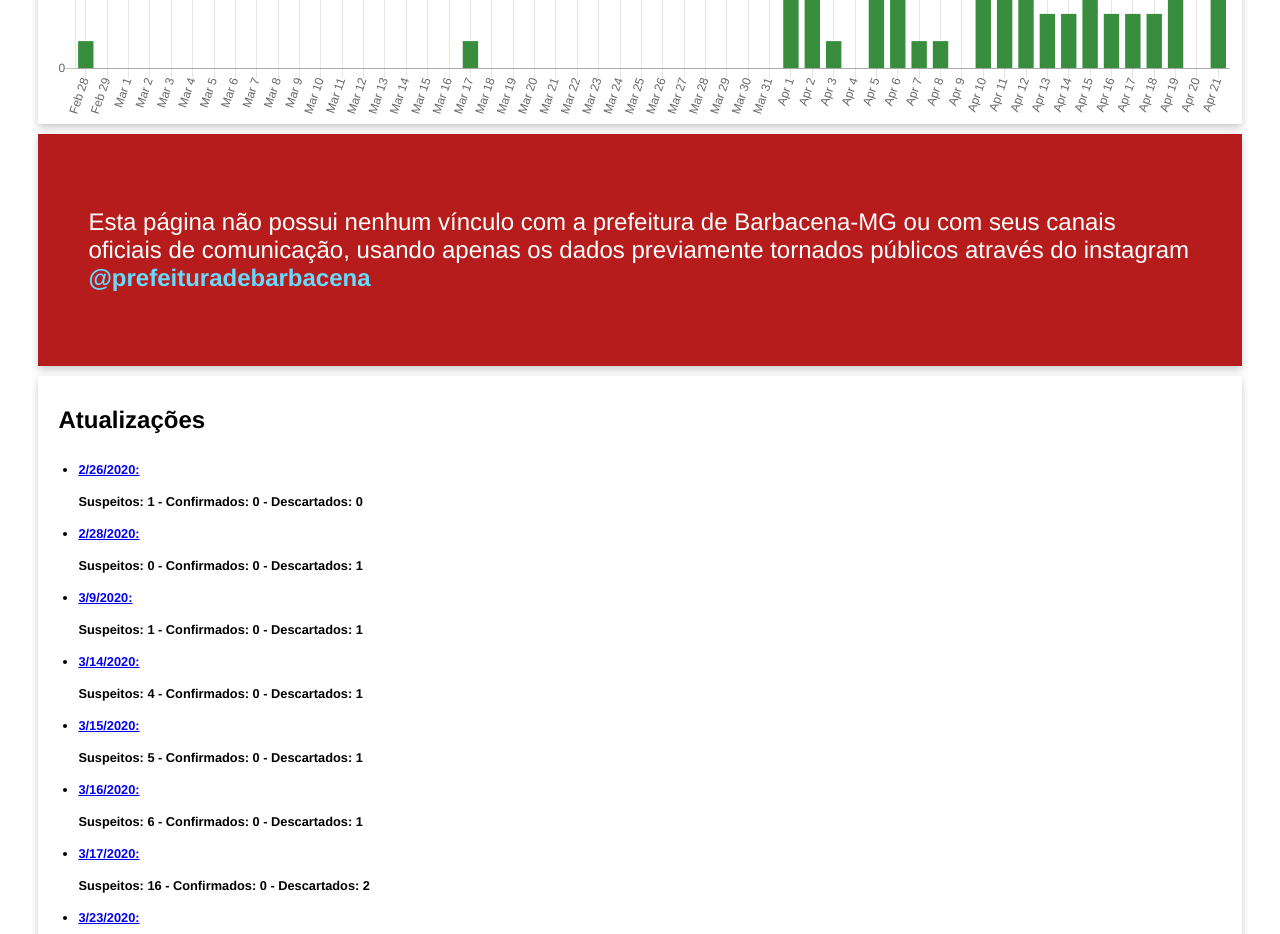
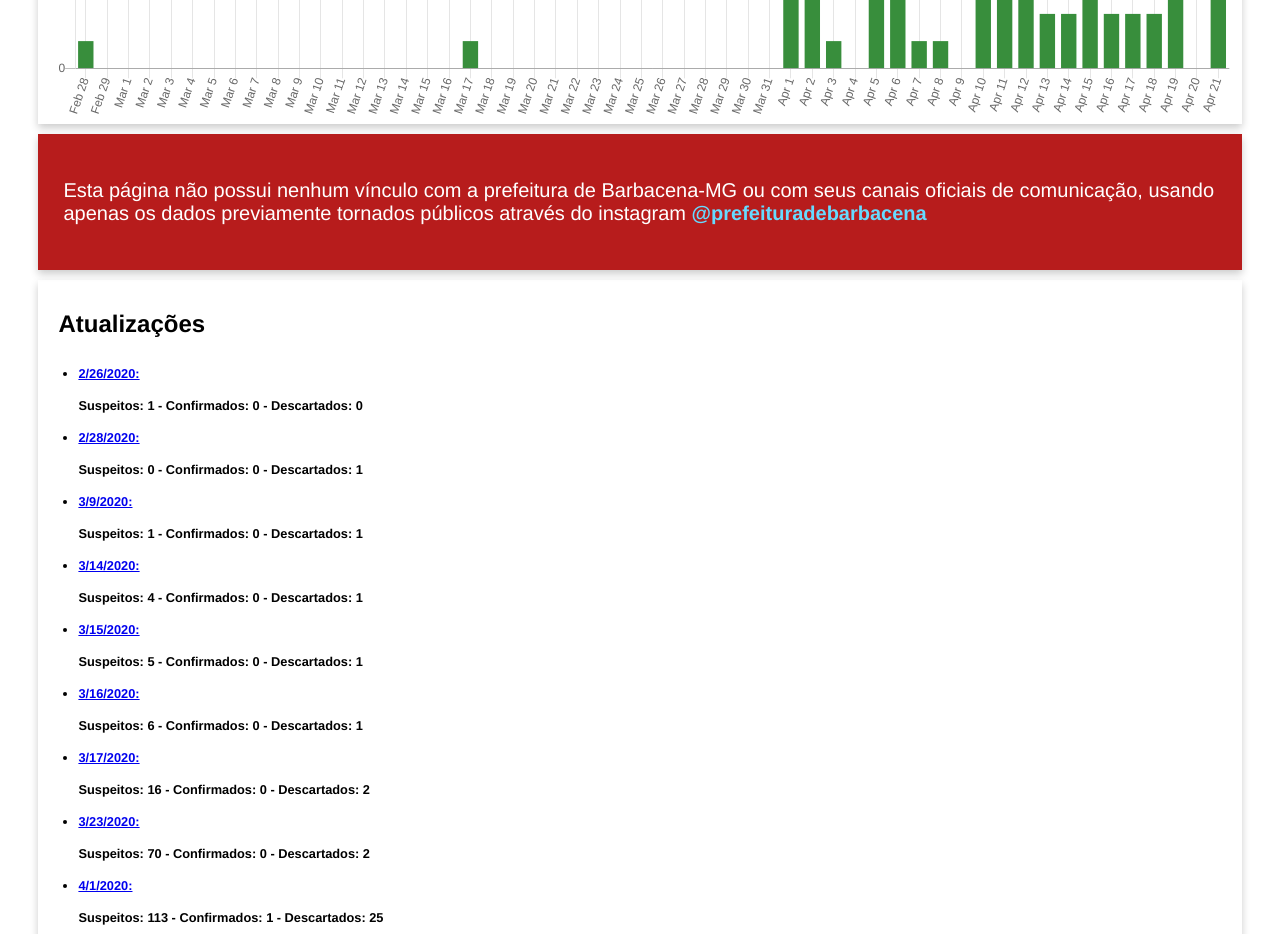
Before and after one commit to eddloschi/covid19-barbacena, a website built with webpack: page src/index.html in a window 1280 px wide. Shown: the part 3060-3994 px from the top of the page. Built offline with nearby package versions, Linux system fonts and the light colour scheme; files whose address does not match are found by name.

Commit message:
Smaller disclaimer

```diff
--- a/src/css/main.css
+++ b/src/css/main.css
@@ -24,8 +24,8 @@ h1 {
 .disclaimer {
   background-color: #b71c1c;
   color: #fff;
-  font-size: 1.5rem;
-  padding: 50px;
+  font-size: 1.25rem;
+  padding: 25px;
 }
 
 .disclaimer a {
```
